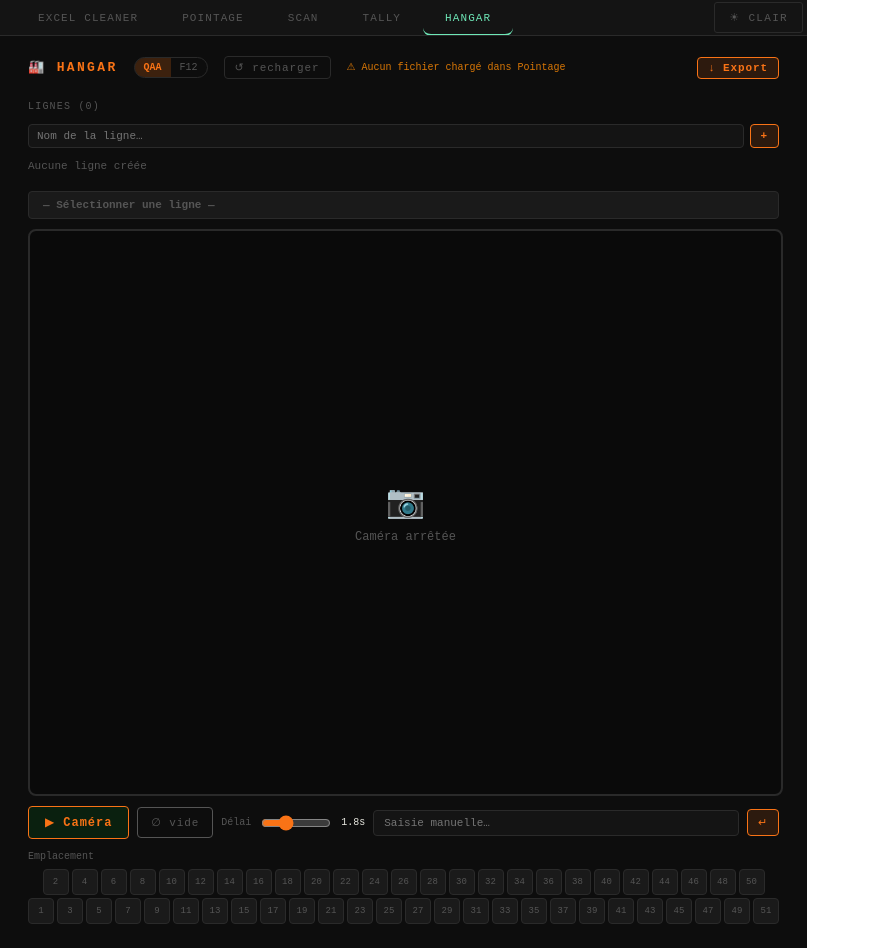
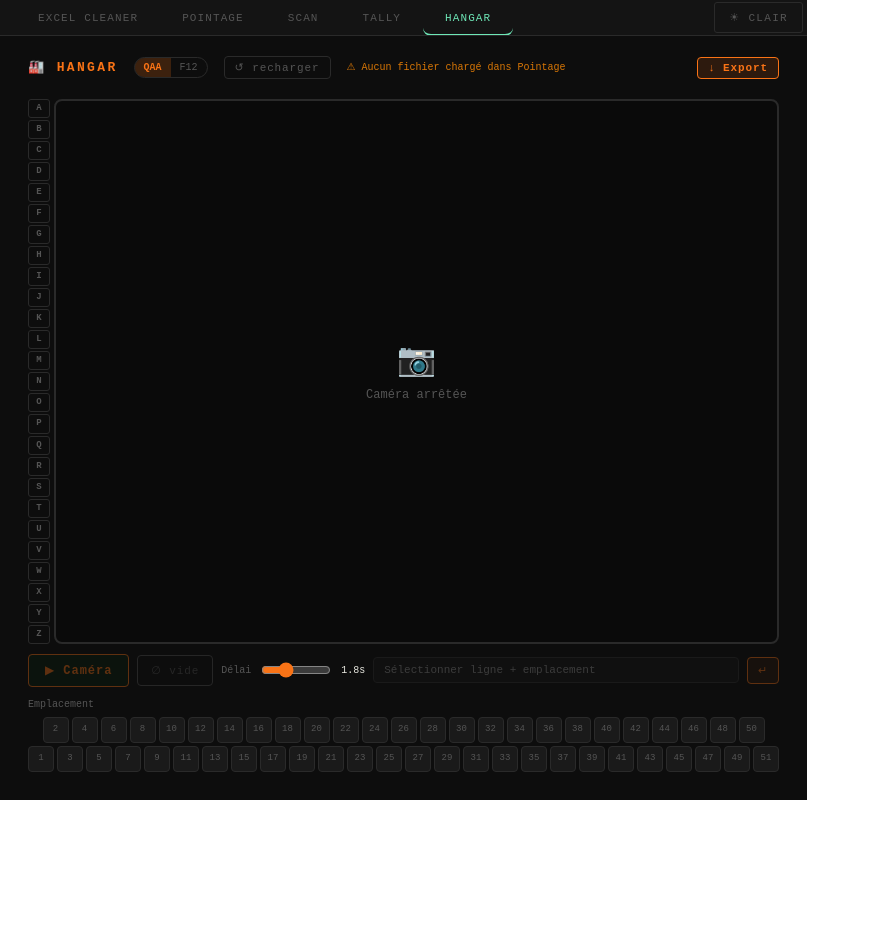
Before and after one commit to DjangoPepper/STEpi, a React (Vite) app: page / in a window 1280 px wide. Both pictures are taken after a click on the button "HANGAR". Shown: the whole page, without its empty margins (0-870 px from the left). After the commit the page ends 800 px from the top, so only its background shows below. Built offline with nearby package versions, Linux system fonts and the light colour scheme.

Commit message:
colonne a gaucche pour choix ligne

```diff
--- a/src/hangar.tsx
+++ b/src/hangar.tsx
@@ -78,9 +78,7 @@ export default function Hangar({ dark }: HangarProps) {
   /* ── Lines ───────────────────────────────────────────────────── */
   const [lines,       setLines]       = useState<HangarLine[]>(() => LS.get("hgr_lines2", []));
   const [selectedId,  setSelectedId]  = useState<string | null>(() => LS.get("hgr_selectedId", null));
-  const [newLineName, setNewLineName] = useState("");
-  const [editingId,   setEditingId]   = useState<string | null>(null);
-  const [editingName, setEditingName] = useState("");
+
   useEffect(() => { LS.set("hgr_lines2",     lines);      }, [lines]);
   useEffect(() => { LS.set("hgr_selectedId", selectedId); }, [selectedId]);
 
@@ -397,24 +395,19 @@ export default function Hangar({ dark }: HangarProps) {
   useEffect(() => () => { stopCamera(); }, [stopCamera]);
 
   /* ── Line management ─────────────────────────────────────────── */
-  const createLine = () => {
-    const name = newLineName.trim() || `Ligne ${lines.length + 1}`;
-    const l: HangarLine = { id: newId(), name, items: [] };
-    setLines((p) => [...p, l]); setSelectedId(l.id); setNewLineName("");
-  };
-  const deleteLine = (id: string) => {
-    setLines((p) => p.filter((l) => l.id !== id));
-    if (selectedId === id) setSelectedId(null);
+  const selectOrCreateLetter = (letter: string) => {
+    const existing = lines.find((l) => l.name === letter);
+    if (existing) {
+      setSelectedId(existing.id);
+    } else {
+      const l: HangarLine = { id: newId(), name: letter, items: [] };
+      setLines((p) => [...p, l]);
+      setSelectedId(l.id);
+    }
   };
   const clearLine = (id: string) => setLines((p) => p.map((l) => l.id === id ? { ...l, items: [] } : l));
   const removeItem = (lineId: string, code: string) =>
     setLines((p) => p.map((l) => l.id === lineId ? { ...l, items: l.items.filter((it) => it.code !== code) } : l));
-  const commitRename = () => {
-    if (!editingId) return;
-    const name = editingName.trim();
-    if (name) setLines((p) => p.map((l) => l.id === editingId ? { ...l, name } : l));
-    setEditingId(null); setEditingName("");
-  };
 
   const submitManual = () => {
     const v = manualCode.trim(); if (!v) return;
@@ -542,70 +535,38 @@ export default function Hangar({ dark }: HangarProps) {
 
       <div style={{ display: "flex", gap: 16, alignItems: "flex-start", flexDirection: "column" }}>
 
-        {/* ── Lines panel ─────────────────────────────────────── */}
-        <div style={{ width: "100%", flexShrink: 0, display: "flex", flexDirection: "column", gap: 10 }}>
-          <div style={{ fontSize: isMobile ? 13 : 10, color: muted, textTransform: isMobile ? "none" : "uppercase", letterSpacing: isMobile ? 0 : "0.12em" }}>
-            Lignes ({lines.length})
-          </div>
-          <div style={{ display: "flex", gap: 6 }}>
-            <input value={newLineName} onChange={(e) => setNewLineName(e.target.value)}
-              onKeyDown={(e) => e.key === "Enter" && createLine()}
-              placeholder="Nom de la ligne…"
-              style={{ flex: 1, fontFamily: MONO, fontSize: isMobile ? 15 : 11, padding: isMobile ? "10px 10px" : "5px 8px", borderRadius: 4,
-                background: surface, border: `1px solid ${border}`, color: text, outline: "none" }} />
-            <button onClick={createLine}
-              style={{ ...btnBase, background: accent+"22", border: `1px solid ${accent}`, color: accent, fontWeight: 700 }}>+</button>
-          </div>
-          <div style={{ display: "flex", flexDirection: "column", gap: 4, maxHeight: 160, overflowY: "auto" }}>
-            {lines.length === 0 && <div style={{ fontSize: isMobile ? 14 : 11, color: muted }}>Aucune ligne créée</div>}
-            {lines.map((l, lIdx) => {
-              const isActive = l.id === selectedId;
-              const sum = lineSummary.find((s) => s.id === l.id);
-              const lineBg = dark ? LINE_BG_DARK[lIdx % LINE_BG_DARK.length] : LINE_BG_LIGHT[lIdx % LINE_BG_LIGHT.length];
+        {/* ── Camera column ───────────────────────────────────── */}
+        <div style={{ display:"flex", flexDirection:"column", gap:10, alignItems:"stretch", width:"100%", flexShrink: 0 }}>
+          {/* Video + A–Z letter sidebar */}
+          <div style={{ display:"flex", gap:4, alignItems:"stretch", width:"100%" }}>
+            {/* A–Z column */}
+            <div style={{ display:"flex", flexDirection:"column", gap:2, flexShrink:0 }}>
+              {Array.from({length:26},(_,i)=>String.fromCharCode(65+i)).map((letter) => {
+                const isActiveLetter = selectedLine?.name === letter;
+                const hasLine = lines.some((l) => l.name === letter);
                 return (
-                <div key={l.id} onClick={() => setSelectedId(l.id)}
-                  style={{ display: "flex", alignItems: "center", gap: 5, padding: "6px 10px", borderRadius: 5,
-                    background: isActive ? accent+"40" : lineBg,
-                    border: `1px solid ${isActive ? accent : border}`, cursor: "pointer" }}>
-                  {editingId === l.id ? (
-                    <input autoFocus value={editingName}
-                      onChange={(e) => setEditingName(e.target.value)}
-                      onKeyDown={(e) => { if (e.key==="Enter") commitRename(); if (e.key==="Escape") setEditingId(null); }}
-                      onBlur={commitRename} onClick={(e) => e.stopPropagation()}
-                      style={{ flex:1, fontFamily:MONO, fontSize: isMobile ? 14 : 11, padding: isMobile ? "6px 6px" : "2px 4px",
-                        background:"transparent", border:`1px solid ${accent}`, color:text, borderRadius:3, outline:"none" }} />
-                  ) : (
-                    <span style={{ flex:1, fontSize: isMobile ? 14 : 11, fontWeight:isActive?700:400,
-                      color:isActive?accent:text, overflow:"hidden", textOverflow:"ellipsis", whiteSpace:"nowrap" }}>
-                      {l.name}
-                    </span>
-                  )}
-                  <span style={{ fontSize:9, color:muted, whiteSpace:"nowrap" }}>{sum?.qty} · {fmtW(sum?.weight??0)}</span>
-                  <button onClick={(e)=>{e.stopPropagation();setEditingId(l.id);setEditingName(l.name);}}
-                    style={{...btnBase,padding:"1px 5px",background:"transparent",border:"none",color:muted,fontSize:12}}>✎</button>
-                  <button onClick={(e)=>{e.stopPropagation();deleteLine(l.id);}}
-                    style={{...btnBase,padding:"1px 5px",background:"transparent",border:"none",color:danger,fontSize:12}}>✕</button>
-                </div>
+                  <button key={letter}
+                    onClick={() => selectOrCreateLetter(letter)}
+                    title={hasLine ? `Sélectionner la ligne "${letter}"` : `Créer et sélectionner la ligne "${letter}"`}
+                    style={{
+                      fontFamily:MONO, fontSize: isMobile ? 13 : 9, fontWeight: isActiveLetter ? 700 : 600,
+                      width: isMobile ? 32 : 22, flex:1,
+                      padding:0, lineHeight:1, borderRadius:3, cursor:"pointer",
+                      background: isActiveLetter ? accent+"33" : (hasLine ? (dark?"#1e1e1e":"#e8e8e8") : "transparent"),
+                      border: isActiveLetter ? `1px solid ${accent}` : `1px solid ${border}`,
+                      color: isActiveLetter ? accent : (hasLine ? text : muted),
+                    }}>
+                    {letter}
+                  </button>
                 );
               })}
             </div>
-        </div>
-
-        {/* ── Camera column ───────────────────────────────────── */}
-        <div style={{ display:"flex", flexDirection:"column", gap:10, alignItems:"stretch", width:"100%", flexShrink: 0 }}>
-          <div style={{ padding:"5px 14px", borderRadius:4, fontSize: isMobile ? 15 : 11, fontWeight:700,
-            background: selectedLine ? accent+"18" : (dark?"#1a1a1a":"#f0f0f0"),
-            border:`1px solid ${selectedLine ? accent : border}`,
-            color: selectedLine ? accent : muted }}>
-            {selectedLine ? `▶ ${selectedLine.name}` : "— Sélectionner une ligne —"}
-          </div>
-
-          {/* Video */}
+            {/* Camera frame */}
             <div style={{ position:"relative", borderRadius:8, overflow:"hidden",
               border:`2px solid ${flashColor ?? border}`,
               boxShadow: flashColor ? `0 0 18px ${flashColor}55` : "none",
               transition:"border-color 0.15s, box-shadow 0.15s",
-            width:"100%", aspectRatio:"4/3", background:dark?"#0a0a0a":"#ddd",
+              flex:1, aspectRatio:"4/3", background:dark?"#0a0a0a":"#ddd",
               display:"flex", alignItems:"center", justifyContent:"center" }}>
               <video ref={videoRef} playsInline muted
                 style={{ width:"100%", height:"100%", display:cameraOn?"block":"none", objectFit:"cover" }} />
@@ -625,22 +586,31 @@ export default function Hangar({ dark }: HangarProps) {
                 </div>
               )}
             </div>
+          </div>
 
           {/* Row 1 : all controls on one line */}
+          {(() => {
+            const canScan = !!selectedId && !!qaaPosition;
+            const disabledStyle: React.CSSProperties = { opacity: 0.35, pointerEvents:"none" as const, cursor:"not-allowed" as const };
+            return (
           <div style={{ display:"flex", gap:8, alignItems:"center", flexWrap:"wrap" }}>
             <button onClick={cameraOn ? stopCamera : startCamera}
+              disabled={!canScan && !cameraOn}
               style={{ ...btnBase, fontSize: isMobile ? 15 : 12, padding: isMobile ? "12px 20px" : "8px 16px",
                 flexShrink:0,
                 background: cameraOn?(dark?"#2d0a0a":"#fee2e2"):(dark?"#0a200f":"#dcfce7"),
                 border:`1px solid ${cameraOn?"#ef4444":accent}`,
-                color: cameraOn?"#ef4444":accent, fontWeight:700 }}>
+                color: cameraOn?"#ef4444":accent, fontWeight:700,
+                ...(!canScan && !cameraOn ? disabledStyle : {}) }}>
               {cameraOn ? "⏹ Arrêter" : "▶ Caméra"}
             </button>
             <button onClick={addNullItem}
+              disabled={!canScan}
               title="Ajouter un emplacement vide (sans référence)"
               style={{ ...btnBase, fontSize: isMobile ? 14 : 11, padding: isMobile ? "12px 16px" : "8px 13px",
                 flexShrink:0,
-                background: "transparent", border:`1px solid ${muted}`, color: muted }}>
+                background: "transparent", border:`1px solid ${muted}`, color: muted,
+                ...(!canScan ? disabledStyle : {}) }}>
               ∅ vide
             </button>
             {cameraOn && (
@@ -657,15 +627,20 @@ export default function Hangar({ dark }: HangarProps) {
               style={{ width: isMobile ? 90 : 70, flexShrink:0, accentColor:accent }} />
             <span style={{ fontSize: isMobile ? 12 : 10, color:text, whiteSpace:"nowrap", flexShrink:0 }}>{(scanDelay/1000).toFixed(1)}s</span>
             <input value={manualCode} onChange={(e)=>setManualCode(e.target.value)}
-              onKeyDown={(e)=>e.key==="Enter"&&submitManual()}
-              placeholder="Saisie manuelle…"
+              onKeyDown={(e)=>e.key==="Enter"&&canScan&&submitManual()}
+              disabled={!canScan}
+              placeholder={canScan ? "Saisie manuelle…" : "Sélectionner ligne + emplacement"}
               style={{ flex:1, minWidth: isMobile ? 120 : 80, fontFamily:MONO, fontSize: isMobile ? 15 : 11,
                 padding: isMobile ? "10px 12px" : "6px 10px", borderRadius:4,
-                background:surface, border:`1px solid ${border}`, color:text, outline:"none" }} />
-            <button onClick={submitManual}
+                background:surface, border:`1px solid ${border}`, color: canScan ? text : muted, outline:"none",
+                ...(!canScan ? { opacity:0.45 } : {}) }} />
+            <button onClick={submitManual} disabled={!canScan}
               style={{ ...btnBase, padding: isMobile ? "12px 14px" : "6px 10px",
-                background:accent+"22", border:`1px solid ${accent}`, color:accent, fontWeight:700, flexShrink:0 }}>↵</button>
+                background:accent+"22", border:`1px solid ${accent}`, color:accent, fontWeight:700, flexShrink:0,
+                ...(!canScan ? disabledStyle : {}) }}>↵</button>
           </div>
+            );
+          })()}
 
           {/* Row 3 : position slots 1–51 */}
           {(() => {
```
Lines whose indentation alone changed are shown as unchanged.
